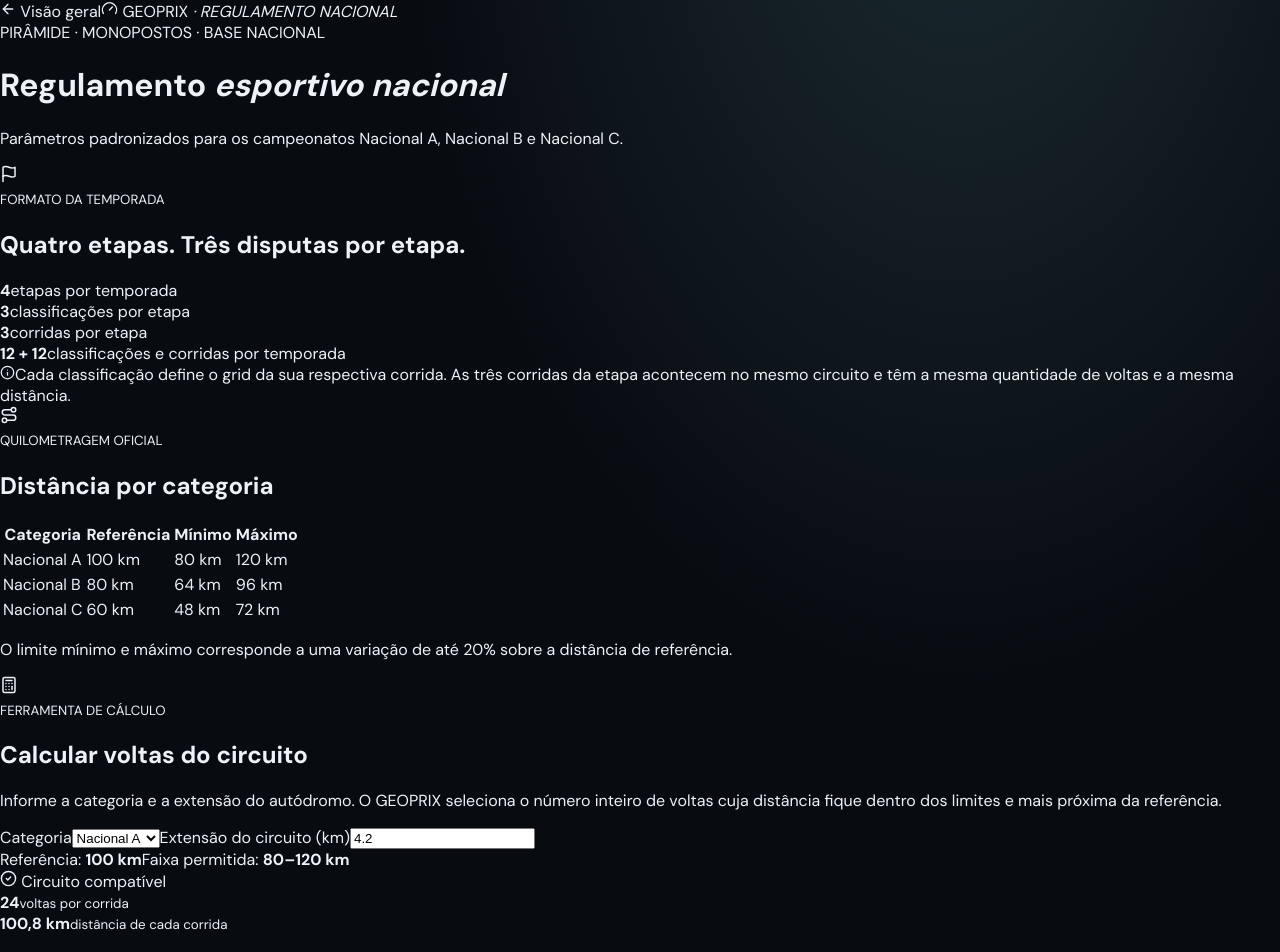
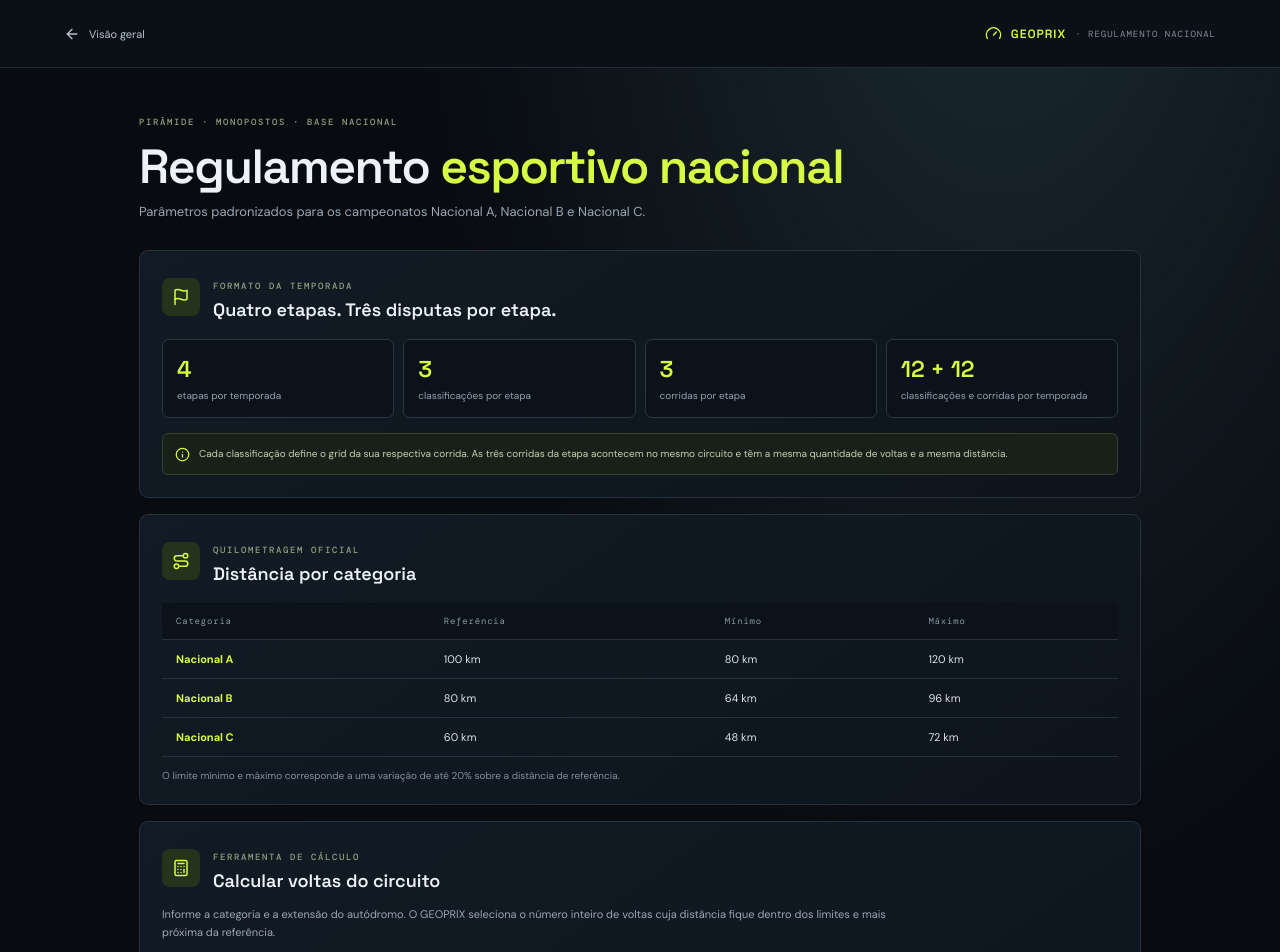
Before and after one commit to geoprix0-coder/geoprix-motorsport, a Next.js app: page /regulamento in a window 1280 px wide. Shown: the top 952 px of the page. Built offline with nearby package versions, Linux system fonts and the light colour scheme.

Commit message:
Style national regulation and race distance calculator

```diff
--- a/src/app/globals.css
+++ b/src/app/globals.css
@@ -244,3 +244,21 @@
 @media(max-width:1120px){.gx-pyramid-layout{grid-template-columns:1fr}.gx-base-detail{display:grid;grid-template-columns:42px 1fr;column-gap:15px}.gx-detail-icon{grid-row:span 2;margin:0}.gx-base-detail .gx-kicker,.gx-base-detail h3,.gx-base-detail>p,.gx-base-detail ul,.gx-detail-footnote{grid-column:2}.gx-region-grid{grid-template-columns:repeat(3,1fr)}.gx-cycle{grid-template-columns:1fr 18px 1fr}.gx-cycle article:nth-of-type(3){grid-column:1}.gx-cycle article:nth-of-type(4){grid-column:3}.gx-cycle-arrow:nth-of-type(4){grid-column:2;grid-row:2}.gx-cycle-arrow:nth-of-type(2){grid-column:2;grid-row:1}}
 @media(max-width:760px){.gx-shell{grid-template-columns:1fr}.gx-sidebar{position:relative;height:auto;padding:15px 18px;border-right:0;border-bottom:1px solid #202a33}.gx-brand{padding:0 2px 14px}.gx-nav-caption,.gx-sidebar-bottom{display:none}.gx-nav{display:flex;gap:5px;overflow-x:auto;padding-bottom:2px}.gx-nav-link{flex:none;padding:9px 10px;font-size:10px}.gx-nav-link.active:before{left:8px;right:8px;top:auto;bottom:0;width:auto;height:2px}.gx-nav-indicator{display:none}.gx-topbar{height:55px;padding:0 18px}.gx-content{padding:0 18px 20px}.gx-hero{min-height:370px}.gx-hero-art{right:-15%;width:65%;opacity:.5}.gx-hero:after{background:linear-gradient(90deg,#080b0f 0%,#080b0fdd 50%,#080b0f55 100%)}.gx-hero h1{font-size:clamp(38px,8vw,56px)}.gx-stat-grid{grid-template-columns:repeat(2,minmax(0,1fr))}.gx-section{padding-top:43px}.gx-section-heading{align-items:flex-start;flex-direction:column}.gx-region-grid{grid-template-columns:repeat(2,minmax(0,1fr))}.gx-cycle{grid-template-columns:1fr 18px 1fr}.gx-principle-grid{grid-template-columns:1fr}.gx-footer{flex-wrap:wrap}.gx-footer>span:nth-child(2){display:none}}
 @media(max-width:480px){.gx-season-pill{font-size:7px;padding:7px 8px}.gx-avatar{width:27px;height:27px}.gx-hero{min-height:365px}.gx-hero-copy>p{font-size:12px}.gx-stat-card{min-height:117px;padding:13px}.gx-stat-card>b{font-size:18px}.gx-pyramid{padding:18px 5px 13px}.gx-level{min-height:43px;padding:5px 8px;column-gap:6px}.gx-level-title{font-size:10px}.gx-level-subtitle{font-size:7px}.gx-base-detail{display:block;padding:18px}.gx-detail-icon{margin-bottom:16px}.gx-base-detail .gx-kicker,.gx-base-detail h3,.gx-base-detail>p,.gx-base-detail ul,.gx-detail-footnote{grid-column:auto}.gx-region-grid{grid-template-columns:1fr}.gx-cycle{grid-template-columns:1fr}.gx-cycle-arrow{transform:rotate(90deg);padding:1px}.gx-cycle article:nth-of-type(3),.gx-cycle article:nth-of-type(4){grid-column:auto}.gx-cycle-arrow:nth-of-type(2),.gx-cycle-arrow:nth-of-type(4){grid-column:auto;grid-row:auto}.gx-cycle article{min-height:155px}.gx-outline-tag{font-size:7px}.gx-footer{font-size:7px}}
+
+
+/* National championship regulation */
+.nr-shell{min-height:100vh;background:radial-gradient(ellipse at 78% -10%,#1b2b32,transparent 42%),#080b10;color:#edf2f8;font-family:'DM Sans',sans-serif}
+.nr-topbar{height:68px;padding:0 clamp(18px,5vw,70px);display:flex;align-items:center;justify-content:space-between;border-bottom:1px solid #222d3a;background:#0b1017}
+.nr-back,.nr-brand{display:flex;align-items:center;gap:9px;font-size:11px;color:#b7c2ce}
+.nr-back:hover{color:#d7fb45}.nr-brand{font:600 12px 'Space Grotesk';letter-spacing:1px;color:#d7fb45}.nr-brand i{font:9px 'DM Mono';font-style:normal;color:#83909d}
+.nr-content{max-width:1050px;margin:auto;padding:48px 24px 30px}.nr-eyebrow,.nr-section-head small{font:500 9px 'DM Mono';letter-spacing:1.6px;color:#91a080}
+.nr-content h1{font:600 clamp(30px,5vw,48px)/1.1 'Space Grotesk';letter-spacing:-1.5px;margin:13px 0 9px}.nr-content h1 em{font-style:normal;color:#d7fb45}.nr-intro{font-size:13px;color:#9aa7b5;margin:0 0 30px}
+.nr-format,.nr-distance,.nr-calculator,.nr-method{border:1px solid #26313b;border-radius:9px;background:linear-gradient(145deg,#121b25,#0d141c);padding:22px;margin:16px 0}
+.nr-section-head{display:flex;align-items:center;gap:13px;margin-bottom:18px}.nr-icon{width:38px;height:38px;display:grid;place-items:center;border-radius:8px;background:#26331c;color:#d7fb45;flex:none}.nr-section-head h2{font:600 18px 'Space Grotesk';margin:4px 0 0}
+.nr-format-grid{display:grid;grid-template-columns:repeat(4,1fr);gap:9px}.nr-format-grid article{padding:14px;border:1px solid #2b3743;border-radius:7px;background:#0b121a}.nr-format-grid b,.nr-format-grid span{display:block}.nr-format-grid b{font:600 23px 'Space Grotesk';color:#d7fb45}.nr-format-grid span{font-size:10px;color:#94a1af;margin-top:5px;line-height:1.4}
+.nr-note{display:flex;align-items:flex-start;gap:9px;margin-top:15px;padding:12px;border:1px solid #35432b;border-radius:6px;background:#182117;color:#c3d0b4;font-size:10px;line-height:1.6}.nr-note svg{color:#d7fb45;flex:none;margin-top:1px}
+.nr-table-wrap{overflow-x:auto}.nr-table{width:100%;border-collapse:collapse;text-align:left;font-size:11px}.nr-table th{font:9px 'DM Mono';letter-spacing:.8px;color:#8997a5;background:#0b121a}.nr-table th,.nr-table td{padding:12px 14px;border-bottom:1px solid #26313b}.nr-table td{color:#dce3e9}.nr-table td:first-child{font-weight:700;color:#d7fb45}.nr-footnote{font-size:10px;color:#82909e;margin:12px 0 0}
+.nr-calculator-copy{font-size:11px;color:#9aa7b5;line-height:1.7;max-width:760px;margin:-5px 0 18px}.nr-controls{display:grid;grid-template-columns:1fr 1fr;gap:12px}.nr-controls label{display:grid;gap:7px;font-size:10px;color:#aab6c2}.nr-controls input,.nr-controls select{width:100%;background:#090f16;border:1px solid #34414e;border-radius:5px;padding:11px;color:#edf2f8;font:12px 'DM Sans';outline:none}.nr-controls input:focus,.nr-controls select:focus{border-color:#a9c94a}.nr-target-line{display:flex;gap:22px;flex-wrap:wrap;margin:15px 0;color:#8997a5;font-size:10px}.nr-target-line b{color:#dce6d1;font:11px 'DM Mono'}
+.nr-result{border:1px solid #33412e;border-radius:7px;padding:15px;background:#121d16}.nr-valid{border-color:#485a32}.nr-result-title{display:flex;align-items:center;gap:8px;color:#d7fb45;font-size:11px;font-weight:700}.nr-result-grid{display:grid;grid-template-columns:1fr 1fr;gap:10px;margin:14px 0}.nr-result-grid>div{padding:12px;border-radius:6px;background:#0b1410}.nr-result-grid strong,.nr-result-grid small{display:block}.nr-result-grid strong{font:600 24px 'Space Grotesk';color:#f0f5e9}.nr-result-grid small{font-size:9px;color:#8c9b8c;margin-top:4px}.nr-result>p{margin:0;color:#aebba7;font-size:10px;line-height:1.6}.nr-invalid{background:#201816;border-color:#684438;color:#f0c2a9;font-size:11px;line-height:1.6}.nr-invalid p{margin:6px 0 0;color:#d2a99a}
+.nr-method ol{margin:0;padding-left:20px;display:grid;gap:10px;color:#b8c3cd;font-size:11px;line-height:1.6}.nr-method li::marker{color:#d7fb45;font-weight:700}.nr-footer{border-top:1px solid #222d3a;margin-top:35px;padding-top:17px;color:#65727f;font:8px 'DM Mono';letter-spacing:1px}
+@media(max-width:620px){.nr-content{padding:32px 16px 24px}.nr-format,.nr-distance,.nr-calculator,.nr-method{padding:16px}.nr-format-grid{grid-template-columns:repeat(2,1fr)}.nr-controls{grid-template-columns:1fr}.nr-result-grid{grid-template-columns:1fr}.nr-brand i{display:none}.nr-topbar{padding:0 16px}}
```
